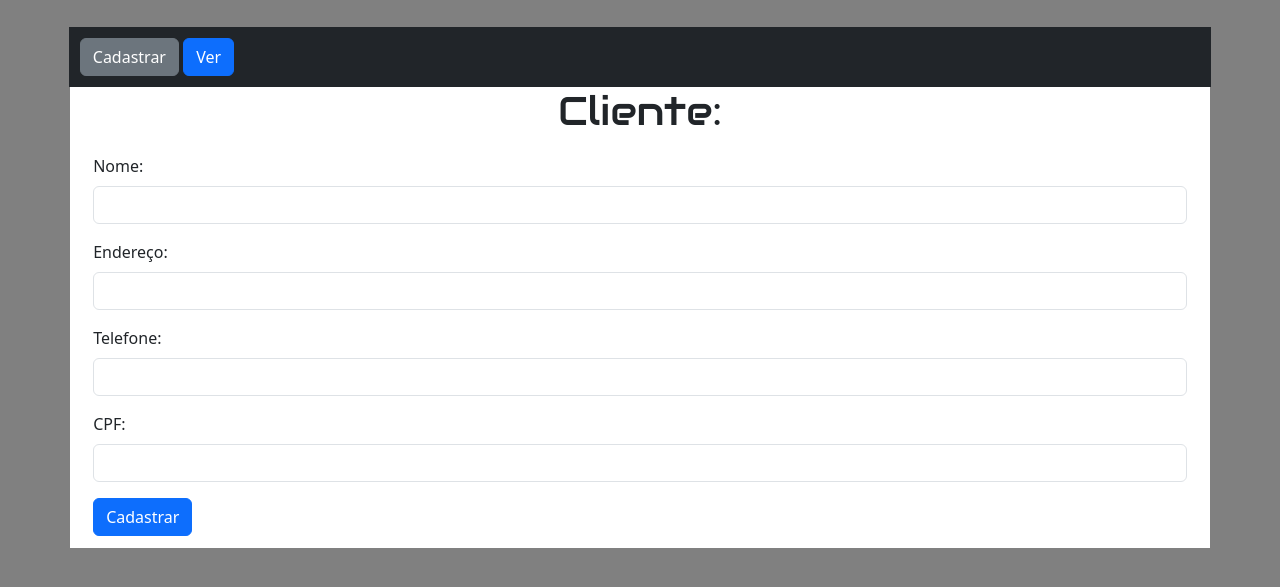
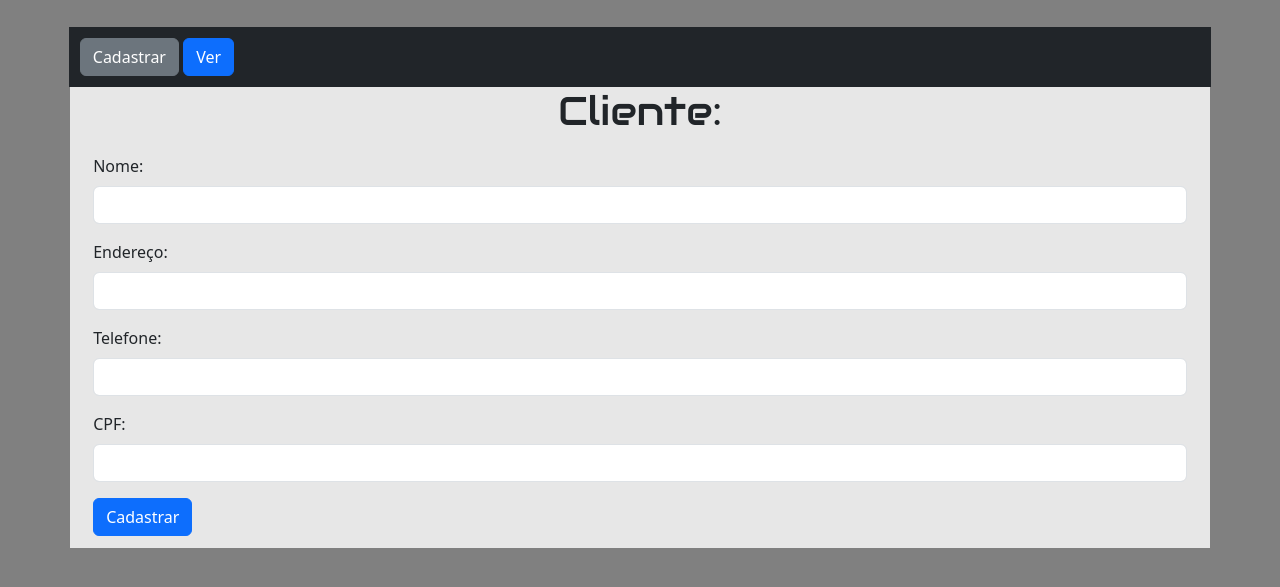
Before and after one commit to SilvestreLago/Sistema-De_Oficina, a PHP site: page /pag/cliente.php in a window 1280 px wide. Shown: the part 101-688 px from the top of the page. Run offline with PHP 8.4, Linux system fonts and the light colour scheme; some web fonts are replaced.

Commit message:
Update
Alterando cor de fundo e retirando css inline

```diff
--- a/pag/agenda.php
+++ b/pag/agenda.php
@@ -1,5 +1,3 @@
-<?php include_once "main.php";?>
-
 <!-- BOTÃO ADICIONAR -->
 <div class="btn-add fixed-bottom" style="left: revert; margin: 1%;">
     <button type="button" class="btn btn-primary btn-lg" data-bs-toggle="modal" data-bs-target="#staticBackdrop">
@@ -43,6 +41,8 @@
         </div>
     </div>
 </div>
+
+<?php include_once "main.php";?>
 
 <div class="container" style="margin-top: 10%;">
     <table class="table table-hover table-bordered">
--- a/pag/caixa.php
+++ b/pag/caixa.php
@@ -1,6 +1,6 @@
 <?php include_once "main.php";?>
-<div class="container" style="background-color: white; margin-top: 10%;">
-    <h1 style="text-align: center; font-family: Audiowide;">Caixa:</h1>
+<div class="container formulario">
+    <h1>Caixa:</h1>
     <div class="mb-3">
         <h2>R$00,00</h2>
     </div>
--- a/pag/cliente.php
+++ b/pag/cliente.php
@@ -1,10 +1,10 @@
 <?php include_once "main.php";?>
-<div class="container" style="background-color: white; margin-top: 10%; margin-bottom: 5%;">
-    <div style="background-color: #212529; color: white; padding: 1%; margin-left: -1.2%; margin-right: -1.2%;">
+<div class="container formulario">
+    <div class="titulo">
         <a class="btn btn-secondary" href="cliente.php" role="button" >Cadastrar</a>
         <a class="btn btn-primary" href="verCliente.php" role="button">Ver</a>
     </div>
-    <h1 style="text-align: center; font-family: Audiowide;">Cliente:</h1>
+    <h1>Cliente:</h1>
     <form style="padding: 1%;">
         <div class="mb-3">
             <label for="exampleInputNome1" class="form-label">Nome:</label>
--- a/pag/estoque.php
+++ b/pag/estoque.php
@@ -1,10 +1,10 @@
 <?php include_once "main.php";?>
-<div class="container" style="background-color: white; margin-top: 10%;">
-    <div style="background-color: #212529; color: white; padding: 1%; margin-left: -1.2%; margin-right: -1.2%;">
+<div class="container formulario">
+    <div class="titulo">
         <a class="btn btn-secondary" href="estoque.php" role="button">Cadastrar</a>
         <a class="btn btn-primary" href="verEstoque.php" role="button">Ver</a>
     </div>
-    <h1 style="text-align: center; font-family: Audiowide;">Estoque:</h1>
+    <h1>Estoque:</h1>
     <form style="padding: 1%;">
         <div class="mb-3">
             <label for="exampleInputNome1" class="form-label">Nome do produto:</label>
--- a/pag/orcamento.php
+++ b/pag/orcamento.php
@@ -1,10 +1,10 @@
 <?php include_once "main.php";?>
-<div class="container" style="background-color: white; margin-top: 10%; margin-bottom: 5%;">
+<div class="container formulario">
     <div style="background-color: #212529; color: white; padding: 1%; margin-left: -1.2%; margin-right: -1.2%;">
         <a class="btn btn-secondary" href="orcamento.php" role="button">Cadastrar</a>
         <a class="btn btn-primary" href="verOrcamento.php" role="button">Ver</a>
     </div>
-    <h1 style="text-align: center; font-family: Audiowide;">Orçamento:</h1>
+    <h1>Orçamento:</h1>
     <form style="padding: 1%;">
         <div class="mb-3">
             <label for="exampleInputCPF1" class="form-label">CPF:</label>
--- a/pag/ordemServico.php
+++ b/pag/ordemServico.php
@@ -1,10 +1,10 @@
 <?php include_once "main.php";?>
-<div class="container" style="background-color: white; margin-top: 10%; margin-bottom: 5%;">
-    <div style="background-color: #212529; color: white; padding: 1%; margin-left: -1.2%; margin-right: -1.2%;">
+<div class="container formulario">
+    <div class="titulo">
         <a class="btn btn-secondary" href="ordemServico.php" role="button">Cadastrar</a>
         <a class="btn btn-primary" href="verOrdemServico.php" role="button">Ver</a>
     </div>
-    <h1 style="text-align: center; font-family: Audiowide;">Ordem de serviço:</h1>
+    <h1>Ordem de serviço:</h1>
     <form style="padding: 1%;">
         <div class="mb-3">
             <label for="exampleInputCPF1" class="form-label">CPF:</label>
--- a/pag/verCliente.php
+++ b/pag/verCliente.php
@@ -1,10 +1,10 @@
 <?php include_once "main.php";?>
-<div class="container" style="background-color: white; margin-top: 10%;">
-    <div style="background-color: #212529; color: white; padding: 1%; margin-left: -1.2%; margin-right: -1.2%;">
+<div class="container formulario">
+    <div class="titulo">
         <a class="btn btn-primary" href="cliente.php" role="button" >Cadastrar</a>
         <a class="btn btn-secondary" href="verCliente.php" role="button">Ver</a>
     </div>
-    <h1 style="text-align: center; font-family: Audiowide;">Cliente:</h1>
+    <h1>Cliente:</h1>
     <form action="" class="d-flex" role="search" style="padding: 1%;">
         <label for="">Nome do cliente:</label>
         <input class="form-control me-2" type="search" placeholder="Search" aria-label="Search">
--- a/pag/verEstoque.php
+++ b/pag/verEstoque.php
@@ -1,10 +1,10 @@
 <?php include_once "main.php";?>
-<div class="container" style="background-color: white; margin-top: 10%;">
-    <div style="background-color: #212529; color: white; padding: 1%; margin-left: -1.2%; margin-right: -1.2%;">
+<div class="container formulario">
+    <div class="titulo">
         <a class="btn btn-primary" href="estoque.php" role="button" >Cadastrar</a>
         <a class="btn btn-secondary" href="verEstoque.php" role="button">Ver</a>
     </div>
-    <h1 style="text-align: center; font-family: Audiowide;">Estoque:</h1>
+    <h1>Estoque:</h1>
     <form action="" class="d-flex" role="search" style="padding: 1%;">
         <label for="">Nome do produto:</label>
         <input class="form-control me-2" type="search" placeholder="Search" aria-label="Search">
--- a/pag/verOrcamento.php
+++ b/pag/verOrcamento.php
@@ -1,10 +1,10 @@
 <?php include_once "main.php";?>
-<div class="container" style="background-color: white; margin-top: 10%;">
-    <div style="background-color: #212529; color: white; padding: 1%; margin-left: -1.2%; margin-right: -1.2%;">
+<div class="container formulario">
+    <div class="titulo">
         <a class="btn btn-primary" href="orcamento.php" role="button" >Cadastrar</a>
         <a class="btn btn-secondary" href="verOrcamento.php" role="button">Ver</a>
     </div>
-    <h1 style="text-align: center; font-family: Audiowide;">Orçamento:</h1>
+    <h1>Orçamento:</h1>
     <form action="" class="d-flex" role="search" style="padding: 1%;">
         <label for="">N° identificador:</label>
         <input class="form-control me-2" type="search" placeholder="Search" aria-label="Search">
--- a/pag/verOrdemServico.php
+++ b/pag/verOrdemServico.php
@@ -1,10 +1,10 @@
 <?php include_once "main.php";?>
-<div class="container" style="background-color: white; margin-top: 10%;">
-    <div style="background-color: #212529; color: white; padding: 1%; margin-left: -1.2%; margin-right: -1.2%;">
+<div class="container formulario">
+    <div class="titulo">
         <a class="btn btn-primary" href="ordemServico.php" role="button" >Cadastrar</a>
         <a class="btn btn-secondary" href="verOrdemServico.php" role="button">Ver</a>
     </div>
-    <h1 style="text-align: center; font-family: Audiowide;">Ordem de Serviço:</h1>
+    <h1>Ordem de Serviço:</h1>
     <form action="" class="d-flex" role="search" style="padding: 1%;">
         <label for="">Nome do cliente:</label>
         <input class="form-control me-2" type="search" placeholder="Search" aria-label="Search">
--- a/style/style.css
+++ b/style/style.css
@@ -41,5 +41,26 @@
     }
     label{
         font-size: 1.5em;
+        color: #e7e7e7;
     }
 }
+
+.formulario{
+    background-color: #e7e7e7;
+    margin-top: 10%;
+    margin-bottom: 5%;
+
+    .titulo{
+        background-color: #212529;
+        color: white;
+        padding: 1%;
+        margin-left: -1.2%;
+        margin-right: -1.2%;
+
+    }
+
+    h1{
+        text-align: center;
+        font-family: Audiowide;
+    }
+}
```
